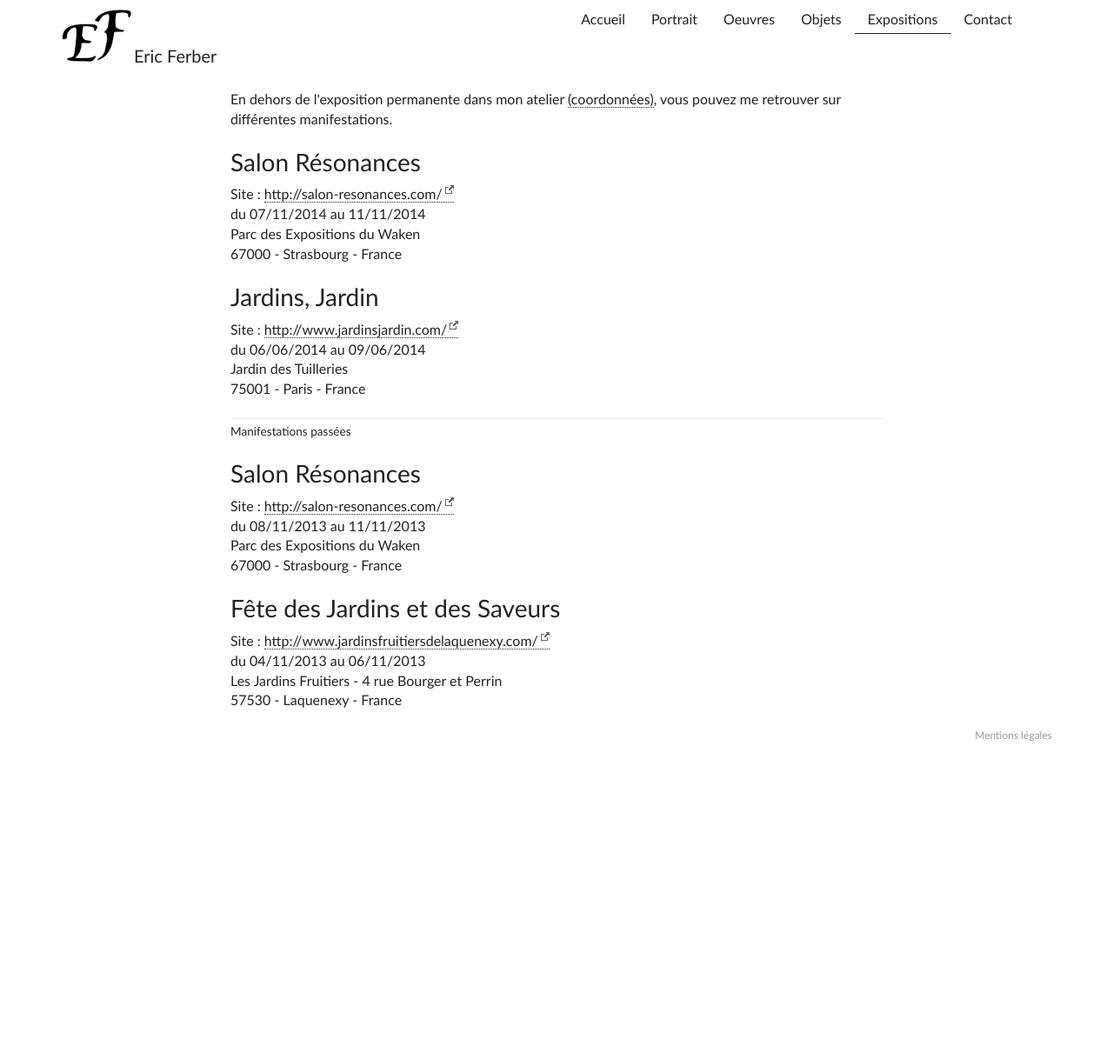
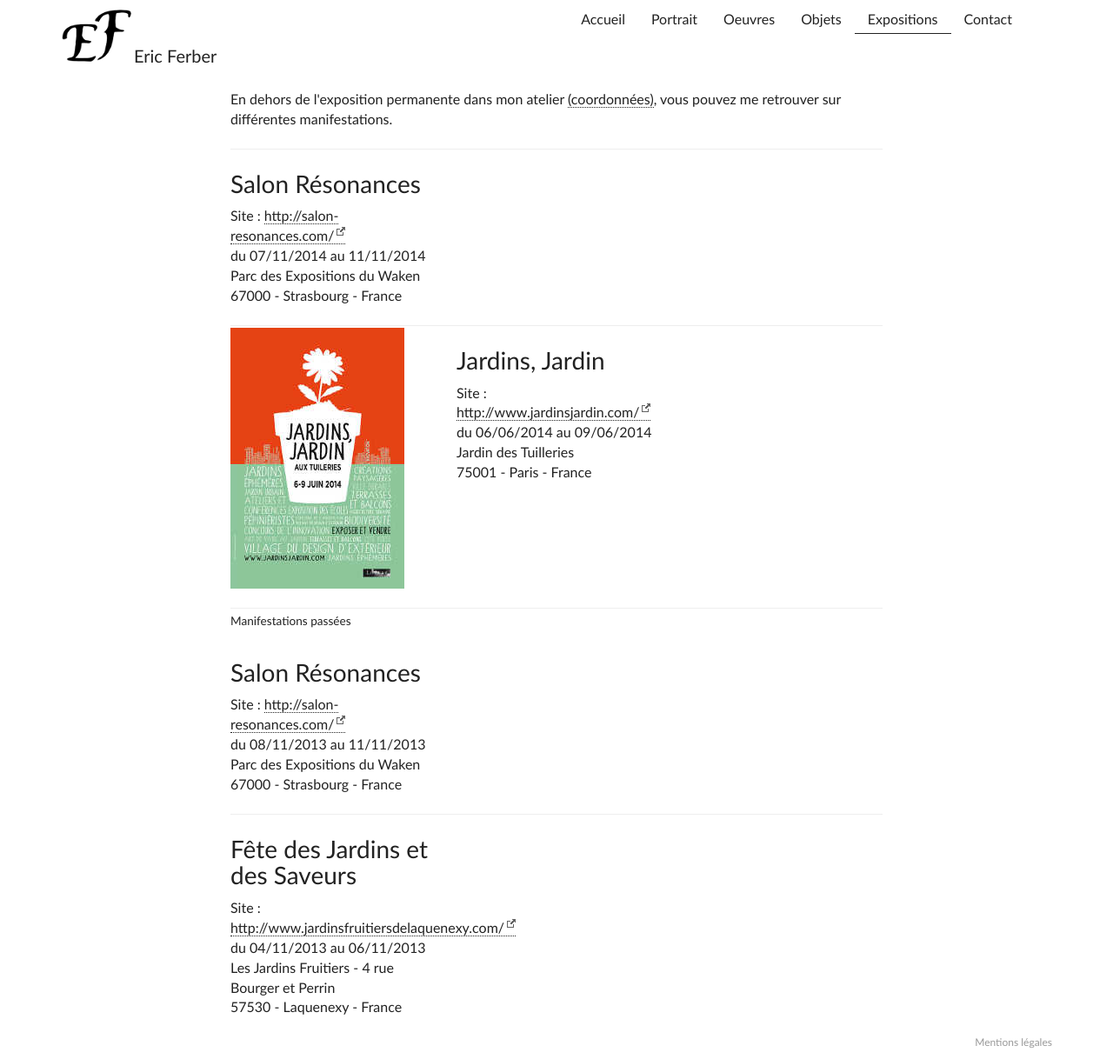
Before and after one commit to Eric-Ferber/Eric-Ferber.github.io, a Jekyll site: the page built from expositions.html, in a window 1280 px wide. Shown: the whole page at 87% size. Built offline with Jekyll 4.4.1, drawn with Linux system fonts in a browser that asks for light colours; before the commit the page ends 900 px from its top, so only the background shows below that.

Commit message:
inserted event image

```diff
--- a/_data/events.yml
+++ b/_data/events.yml
@@ -25,6 +25,7 @@
   postCode: 75001
   country: France
   comments:
+  image: affiche-jardins-jardin-2014-300.jpg
   show : true
 
 - name: Salon Résonances
@@ -37,6 +38,7 @@
   postCode: 67000
   country: France
   comments:
+  image:
   show : true
 
 - name: Fête des Jardins et des Saveurs
@@ -49,4 +51,5 @@
   postCode: 57530
   country: France
   comments:
+  image:
   show : true
--- a/expositions.html
+++ b/expositions.html
@@ -22,11 +22,25 @@ weight : 40
                 {% endif %}
             {% endcomment %}
 
+<hr>
+
             {% if evtDate <= curDate and printedPastEventTitle == false %}
                 {% assign printedPastEventTitle = true %}
-                <hr>
+
                 <p class="pastEventMarker"><small>Manifestations passées</small></p>
             {% endif %}
+
+<div class="row">
+
+{% if e.image %}
+<div class="col-md-4 eventImage">
+    <img src="/img/events/{{ e.image }}" alt="{{e.name}}">
+</div>
+{% endif %}
+
+
+
+  <div class="col-md-4">
 
             <div class="event">
                 <div itemscope itemtype="http://schema.org/Event">
@@ -62,6 +76,14 @@ weight : 40
                 </div>
                 {% endif %}
             </div>
+    </div>
+
+
+
+
+</div>
+
+
         {% endif %}
     {% endfor %}
   </div>
```
Also changed, not shown: img/events/affiche-jardins-jardin-2014-300.jpg (added).
